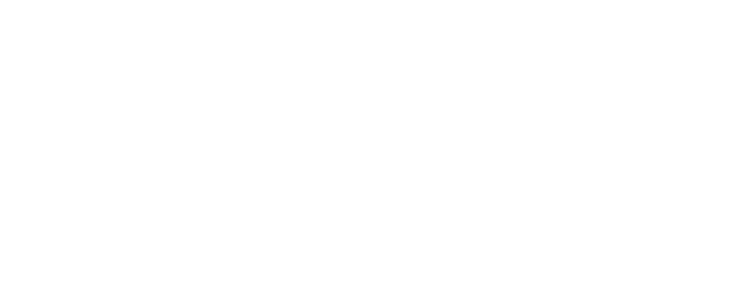
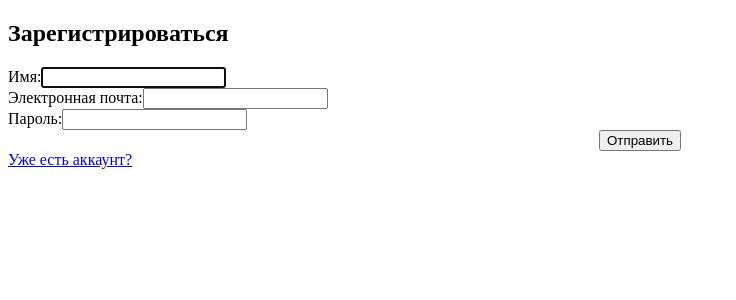
Before and after one commit to SanyaTravka/adminka, a Vue app: page /register in a window 1280 px wide. Shown: the top 300 px of the page, without its empty margins (0-736 px from the left). Built offline with nearby package versions, Linux system fonts and the light colour scheme.

Commit message:
начали авторизацию

```diff
--- /dev/null
+++ b/src/components/ForgetPassword.vue
@@ -0,0 +1,39 @@
+<template>
+  <div>
+    <div class="feedback">
+      <div class="container">
+        <h2 class="section-title">Забыли пароль?</h2>
+        <div v-if="error" class="alert alert-danger">{{ error }}</div>
+        <form class="feedback-form">
+          <div class="feedback-form-group">
+            <label for="fullname">Электронная почта:</label>
+            <input type="email" name="email" id="email"/>
+          </div>
+          <div style="text-align:center">
+            <input type="submit" class="btn" value="Отправить" />
+            <br />
+          </div>
+          <div class="reset-password">
+            <router-link to="/login">Вспомнили пароль?</router-link>
+          </div>
+          <div class="reset-password">
+            <router-link to="/register">Еще не зарегистрированы?</router-link>
+          </div>
+        </form>
+      </div>
+    </div>
+  </div>
+</template>
+<script>
+
+
+export default {
+  name: 'Register',
+
+  }
+
+</script>
+
+<style scoped>
+
+</style>
--- /dev/null
+++ b/src/components/Main.vue
@@ -0,0 +1,24 @@
+<template>
+  <div>
+<Video />
+<VideoList />
+  </div>
+</template>
+
+<script>
+import Video from './Video.vue'
+import VideoList from './VideoList.vue'
+
+export default {
+  name: 'Main',
+  components: {
+    Video,
+    VideoList
+  }
+}
+
+</script>
+
+<style scoped>
+
+</style>
--- /dev/null
+++ b/src/components/Register.vue
@@ -0,0 +1,68 @@
+<template>
+  <div class="container">
+    <div>
+      <div class="feedback">
+        <div class="container">
+          <h2 class="section-title">Зарегистрироваться</h2>
+          <form class="feedback-form" action="#" @submit.prevent="submit">
+            <div class="feedback-form-group">
+              <label for="fullname">Имя:</label>
+              <input type="text" name="name" id="name"  v-model="form.name" required autofocus />
+            </div>
+            <div class="feedback-form-group">
+              <label for="fullname">Электронная почта:</label>
+              <input type="email" name="email" id="email"  v-model="form.email" required autofocus />
+            </div>
+            <div class="feedback-form-group">
+              <label for="fullname">Пароль:</label>
+              <input
+                type="password"
+                name="password"
+                id="password"
+                v-model="form.password"
+                required
+                autofocus/>
+            </div>
+            <div style="text-align:center">
+              <input type="submit" class="btn" value="Отправить" />
+              <br />
+            </div>
+            <div class="reset-password">
+              <router-link to="/login">Уже есть аккаунт?</router-link>
+            </div>
+          </form>
+        </div>
+      </div>
+    </div>
+  </div>
+</template>
+<script>
+import { firebase } from '@firebase/app'
+
+export default {
+  name: 'Register',
+    data() {
+    return {
+      form: {
+        name: "",
+        email: "",
+        password: ""
+      }
+    }
+  },
+ methods: {
+    submit() {
+      console.log(this.form);
+        firebase
+        .auth()
+        .createUserWithEmailAndPassword(this.form.email, this.form.password)
+        .then(() => {})
+    }
+ },
+}
+
+</script>
+
+<style scoped>
+
+</style>
--- a/src/components/login.vue
+++ b/src/components/login.vue
@@ -12,7 +12,7 @@
 
 
 export default {
-  name: 'VideoList',
+  name: 'login',
 
   }
 
--- a/src/main.js
+++ b/src/main.js
@@ -22,3 +22,5 @@
     router,
     render: h => h(App),
 }).$mount('#app')
+
+export default firebase;
--- a/src/routes.js
+++ b/src/routes.js
@@ -1,11 +1,13 @@
 import Vue from "vue";
 import Router from "vue-router";
+const Register = () =>
+    import ("./components/Register");
 const Login = () =>
     import ("./components/login");
-
-
 const Main = () =>
-    import ("./components/Video");
+    import ("./components/Main");
+const ForgetPassword = () =>
+    import ("./components/ForgetPassword");
 
 Vue.use(Router);
 
@@ -21,6 +23,16 @@
             path: "/login",
             name: "Login",
             component: Login,
+        },
+        {
+            path: "/register",
+            name: "Register",
+            component: Register,
+        },
+        {
+            path: "/forgetPassword",
+            name: "ForgetPassword",
+            component: ForgetPassword,
         }
     ],
 });
```
